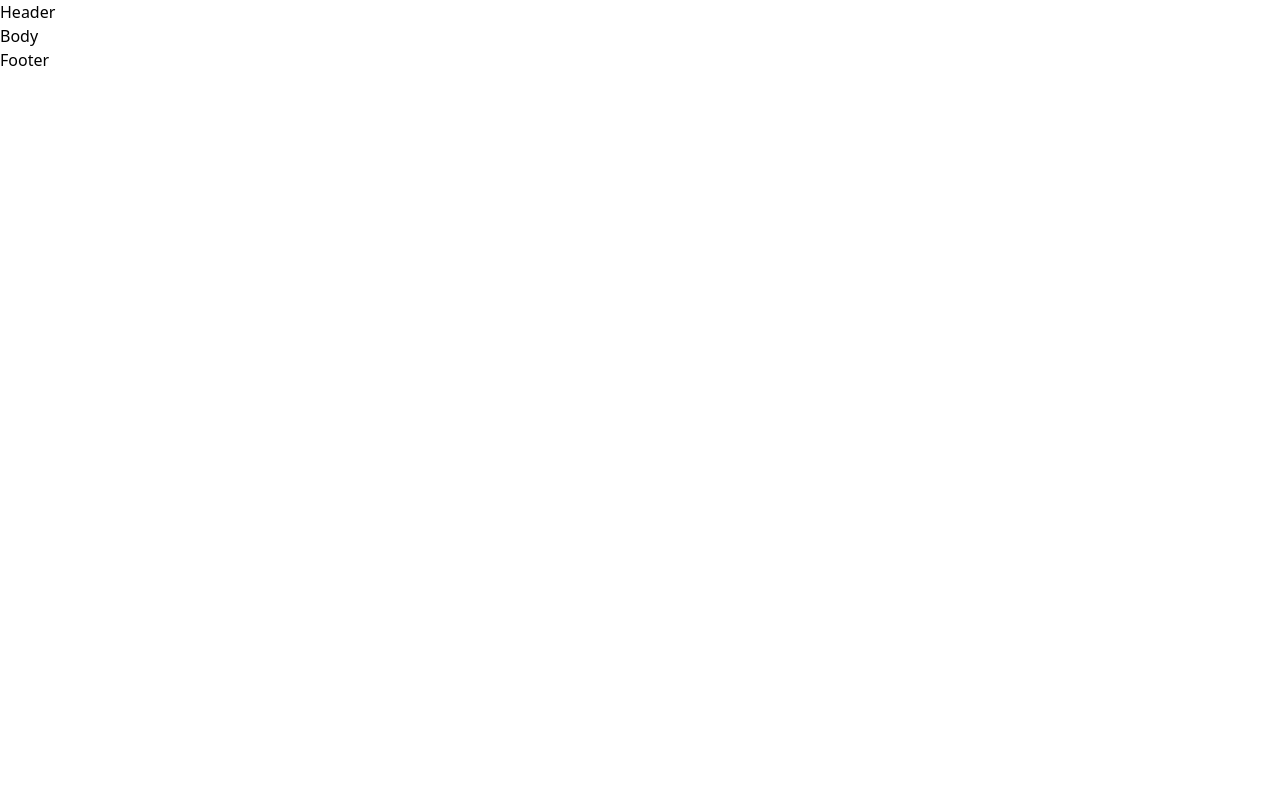
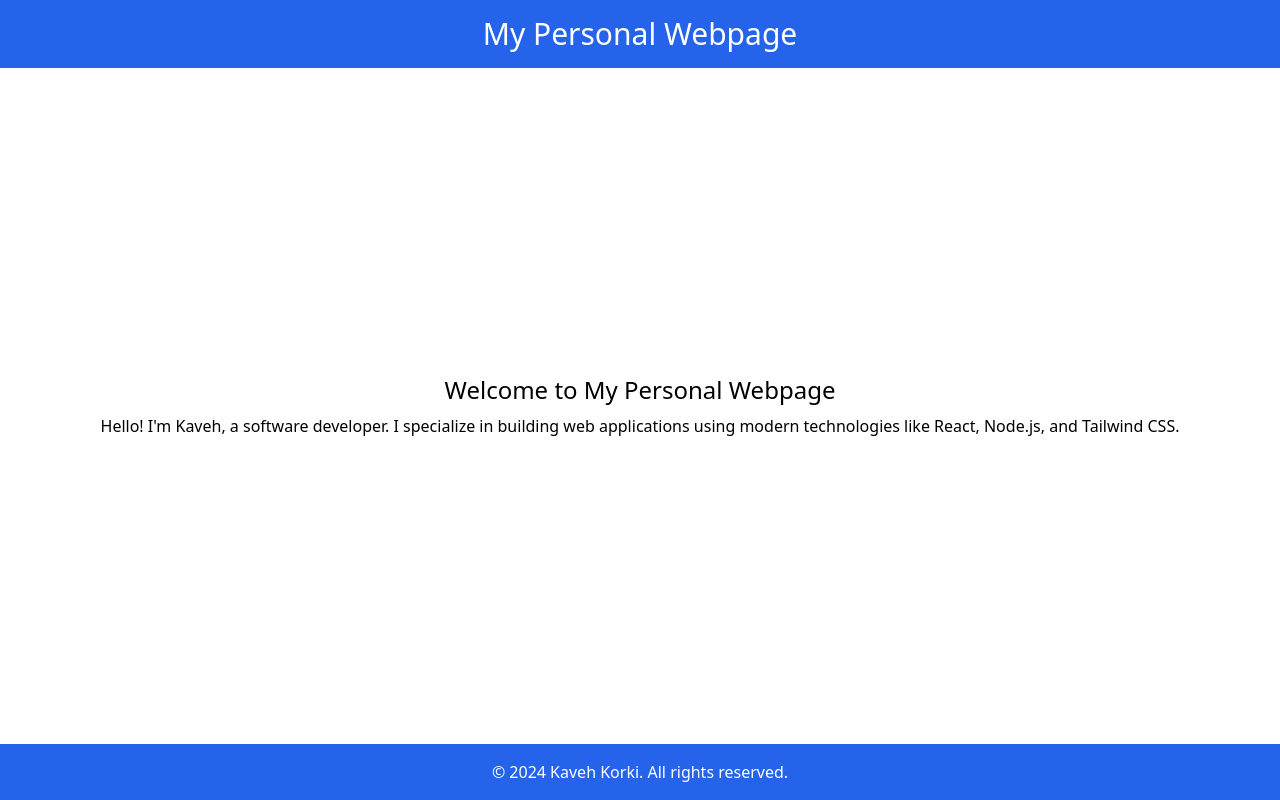
Before and after one commit to kaveh2k/portfolio, a React (Create React App) app: page / in a window 1280 px wide. Built offline with nearby package versions, Linux system fonts and the light colour scheme.

Commit message:
making the first sample webpage

```diff
--- a/src/components/Body.jsx
+++ b/src/components/Body.jsx
@@ -3,7 +3,16 @@ import React from "react";
 const Body = () => {
   return (
     <>
-      <div>Body</div>
+      <main className="flex-grow flex justify-center items-center">
+        <div className="text-center">
+          <h2 className="text-2xl mb-2">Welcome to My Personal Webpage</h2>
+          <p>
+            Hello! I'm Kaveh, a software developer. I specialize in building web
+            applications using modern technologies like React, Node.js, and
+            Tailwind CSS.
+          </p>
+        </div>
+      </main>
     </>
   );
 };
--- a/src/components/Footer.jsx
+++ b/src/components/Footer.jsx
@@ -3,7 +3,9 @@ import React from "react";
 const Footer = () => {
   return (
     <>
-      <div>Footer</div>
+      <footer className="bg-blue-600 text-white p-4 flex justify-center items-center">
+        <p>&copy; 2024 Kaveh Korki. All rights reserved.</p>
+      </footer>
     </>
   );
 };
--- a/src/components/Header.jsx
+++ b/src/components/Header.jsx
@@ -2,9 +2,11 @@ import React from "react";
 
 const Header = () => {
   return (
-    <div>
-      <h1>Header</h1>
-    </div>
+    <>
+      <header className="bg-blue-600 text-white p-4 flex justify-center items-center">
+        <h1 className="text-3xl">My Personal Webpage</h1>
+      </header>
+    </>
   );
 };
 
```
